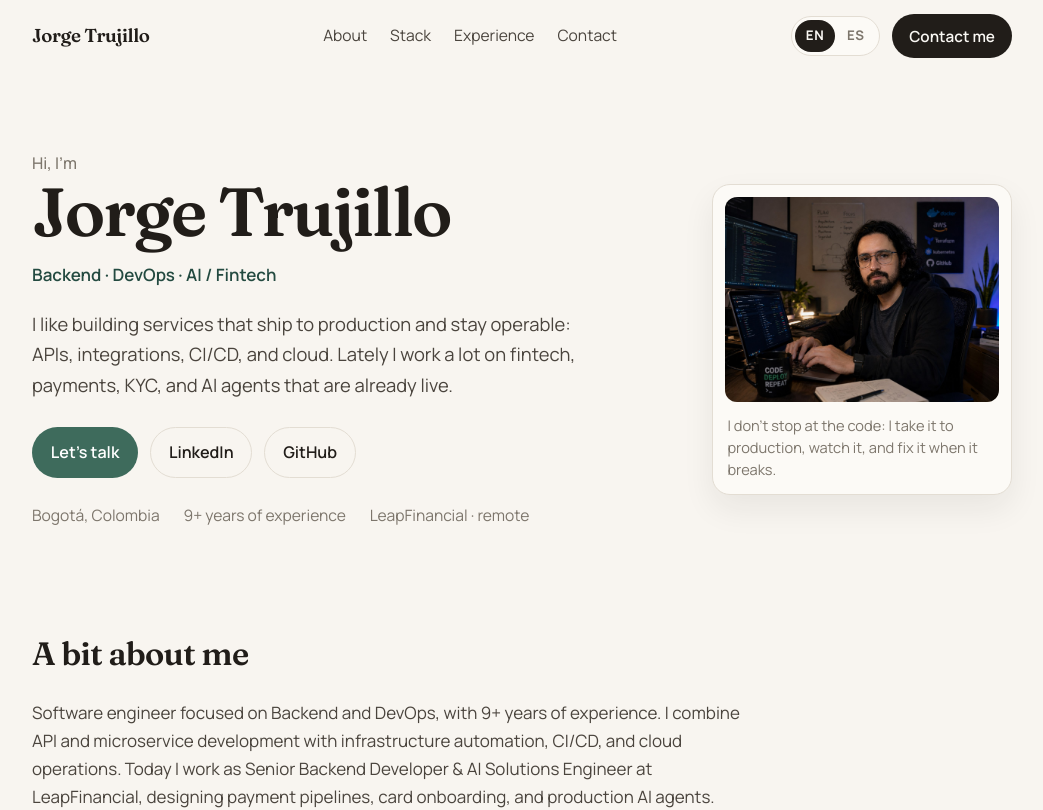
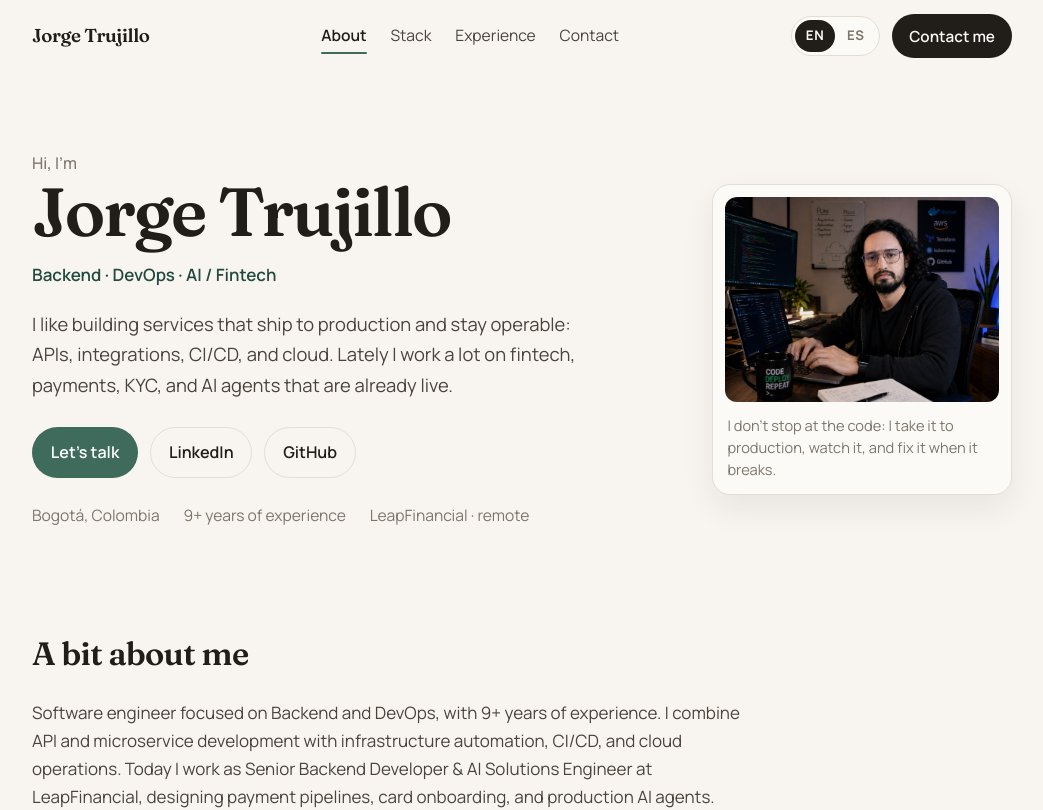
Before and after one commit to MatiusRock1/profile, a React (Vite) app in the folder web/: page / in a window 1280 px wide. Shown: the top 810 px of the page, without its empty margins (118-1161 px from the left). Built offline with nearby package versions, Linux system fonts and the light colour scheme.

Commit message:
Highlight active nav section and refresh portrait
feat: marks the current page section in the sticky nav while scrolling, and updates the hero portrait with a larger crop-friendly photo.

```diff
--- a/web/src/App.css
+++ b/web/src/App.css
@@ -39,17 +39,43 @@
 
 .nav__links {
   display: none;
-  gap: 1.35rem;
+  gap: 0.35rem 1.1rem;
   font-size: 0.92rem;
   color: var(--ink-soft);
 }
 
 .nav__links a {
+  position: relative;
   text-decoration: none;
+  padding: 0.35rem 0.15rem;
+  transition: color 0.18s ease;
+}
+
+.nav__links a::after {
+  content: '';
+  position: absolute;
+  left: 0.15rem;
+  right: 0.15rem;
+  bottom: 0.05rem;
+  height: 2px;
+  border-radius: 999px;
+  background: var(--accent);
+  transform: scaleX(0);
+  transform-origin: left center;
+  transition: transform 0.18s ease;
 }
 
 .nav__links a:hover {
   color: var(--link);
+}
+
+.nav__links a.is-active {
+  color: var(--ink);
+  font-weight: 600;
+}
+
+.nav__links a.is-active::after {
+  transform: scaleX(1);
 }
 
 .nav__cta {
@@ -238,6 +264,11 @@
 }
 
 /* Sections */
+.section,
+#contact {
+  scroll-margin-top: 5.25rem;
+}
+
 .section {
   padding: 2.75rem 0;
 }
--- a/web/src/App.tsx
+++ b/web/src/App.tsx
@@ -1,7 +1,9 @@
-import { useEffect, useState } from 'react'
+import { useEffect, useMemo, useState } from 'react'
 import { useLanguage } from './i18n/LanguageContext'
 import type { Lang } from './i18n/types'
 import './App.css'
+
+const SECTION_IDS = ['about', 'stack', 'experience', 'contact'] as const
 
 function joinList(items: readonly string[]) {
   return items.join(' · ')
@@ -10,13 +12,60 @@ function joinList(items: readonly string[]) {
 function App() {
   const { lang, setLang, t } = useLanguage()
   const [scrolled, setScrolled] = useState(false)
+  const [activeSection, setActiveSection] = useState<string>('')
   const { shared } = t
+
+  const navItems = useMemo(
+    () => [
+      { id: 'about', label: t.nav.about },
+      { id: 'stack', label: t.nav.stack },
+      { id: 'experience', label: t.nav.experience },
+      { id: 'contact', label: t.nav.contact },
+    ],
+    [t.nav.about, t.nav.stack, t.nav.experience, t.nav.contact],
+  )
 
   useEffect(() => {
     const onScroll = () => setScrolled(window.scrollY > 8)
     onScroll()
     window.addEventListener('scroll', onScroll, { passive: true })
     return () => window.removeEventListener('scroll', onScroll)
+  }, [])
+
+  useEffect(() => {
+    const elements = SECTION_IDS.map((id) => document.getElementById(id)).filter(
+      (el): el is HTMLElement => Boolean(el),
+    )
+    if (!elements.length) return
+
+    const observer = new IntersectionObserver(
+      (entries) => {
+        const visible = entries
+          .filter((entry) => entry.isIntersecting)
+          .sort((a, b) => b.intersectionRatio - a.intersectionRatio)
+
+        if (visible[0]?.target.id) {
+          setActiveSection(visible[0].target.id)
+          return
+        }
+
+        // Near bottom: keep last section active
+        const nearBottom =
+          window.innerHeight + window.scrollY >= document.documentElement.scrollHeight - 48
+        if (nearBottom) {
+          setActiveSection(SECTION_IDS[SECTION_IDS.length - 1])
+        }
+      },
+      {
+        root: null,
+        // Account for sticky nav and prefer the section occupying the upper half
+        rootMargin: '-28% 0px -55% 0px',
+        threshold: [0, 0.15, 0.35, 0.55, 0.75, 1],
+      },
+    )
+
+    for (const el of elements) observer.observe(el)
+    return () => observer.disconnect()
   }, [])
 
   return (
@@ -27,10 +76,16 @@ function App() {
             {shared.name}
           </a>
           <nav className="nav__links" aria-label={t.nav.sectionsAria}>
-            <a href="#about">{t.nav.about}</a>
-            <a href="#stack">{t.nav.stack}</a>
-            <a href="#experience">{t.nav.experience}</a>
-            <a href="#contact">{t.nav.contact}</a>
+            {navItems.map((item) => (
+              <a
+                key={item.id}
+                href={`#${item.id}`}
+                className={activeSection === item.id ? 'is-active' : undefined}
+                aria-current={activeSection === item.id ? 'true' : undefined}
+              >
+                {item.label}
+              </a>
+            ))}
           </nav>
           <div className="nav__end">
             <div className="lang" role="group" aria-label={t.nav.languageAria}>
```
Also changed, not shown: web/public/portrait.jpg.
